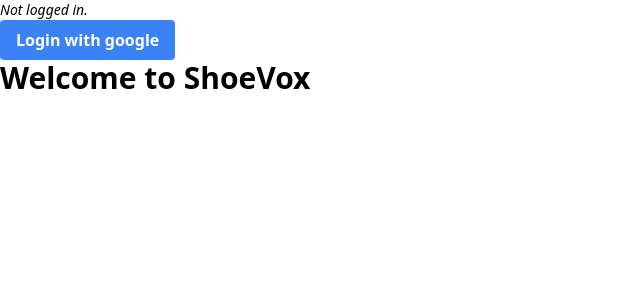
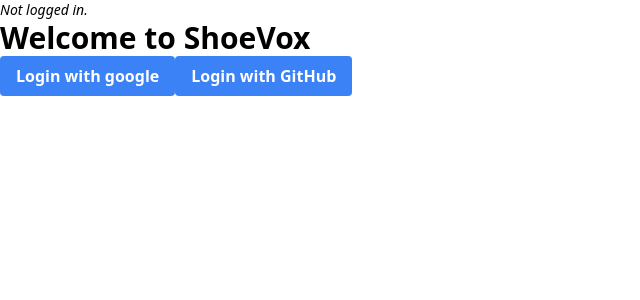
Before and after one commit to isaiahaiasi/shoevox-client, a React (Vite) app: page / in a window 1280 px wide. Shown: the top 300 px of the page, without its empty margins (0-640 px from the left). Built offline with nearby package versions, Linux system fonts and the light colour scheme; no server answers; what @isaiahaiasi/voxelatlas-spec would draw is missing.

Commit message:
Add Login with GitHub and Logout buttons

```diff
--- a/src/components/App.tsx
+++ b/src/components/App.tsx
@@ -4,7 +4,7 @@
 } from 'react-router-dom';
 import { AuthContext } from './AuthProvider';
 import Dashboard from './Dashboard';
-import GoogleLogin from './GoogleLogin';
+import LogoutButton from './LogoutButton';
 import Nav from './Nav';
 import NotFound from './NotFound';
 import RoomPage from './RoomPage';
@@ -24,6 +24,7 @@
   return (
     <>
       <Nav />
+      <LogoutButton />
       <Routes>
         <Route path="/" element={<Navigate to="/dashboard" />} />,
         <Route path="/dashboard" element={<Dashboard />} />,
@@ -45,7 +46,6 @@
 
   return (
     <BrowserRouter>
-      <GoogleLogin />
       {isLoggedIn ? <LoggedInRoutes /> : <LoggedOutRoutes />}
       <FooterSpacer />
     </BrowserRouter>
--- /dev/null
+++ b/src/components/GithubLogin.tsx
@@ -0,0 +1,19 @@
+import { useContext } from 'react';
+import { loginWithOauth } from '../utils/oauthUtils';
+import { AuthContext } from './AuthProvider';
+import { Button } from './primitives';
+
+export default function GitHubLogin() {
+  const [user] = useContext(AuthContext);
+
+  // TODO: "github button" styling
+  return (
+    <Button
+      variant="contained"
+      onClick={(e) => loginWithOauth(e, 'github')}
+      disabled={!!user}
+    >
+      Login with GitHub
+    </Button>
+  );
+}
--- /dev/null
+++ b/src/components/LogoutButton.tsx
@@ -0,0 +1,8 @@
+import { logoutWithOauth } from '../utils/oauthUtils';
+import { Button } from './primitives';
+
+export default function LogoutButton() {
+  return (
+    <Button onClick={logoutWithOauth}>Logout</Button>
+  );
+}
--- a/src/components/Welcome.tsx
+++ b/src/components/Welcome.tsx
@@ -1,3 +1,5 @@
+import GitHubLogin from './GithubLogin';
+import GoogleLogin from './GoogleLogin';
 import Typography from './primitives/Typography';
 
 export default function Welcome() {
@@ -10,6 +12,8 @@
           <span>ShoeVox</span>
         </Typography.Header>
       </header>
+      <GoogleLogin />
+      <GitHubLogin />
     </div>
   );
 }
--- a/src/utils/oauthUtils.ts
+++ b/src/utils/oauthUtils.ts
@@ -20,12 +20,12 @@
   window.open(getLoginUrl(provider), '_self');
 }
 
-export async function logoutWithOauth(e: UIEvent) {
+export async function logoutWithOauth(e: React.UIEvent) {
   e.preventDefault();
   window.open(LOGOUT_URL, '_self');
 }
 
 export async function getCurrentUser() {
-  const res = await fetch(CURRENT_USER_URL, baseFetchOptions).then((r) => r.json());
-  return zSchemas.resources.User.parse(res.user);
+  const { user } = await fetch(CURRENT_USER_URL, baseFetchOptions).then((r) => r.json());
+  return user ? zSchemas.resources.User.parse(user) : null;
 }
```
